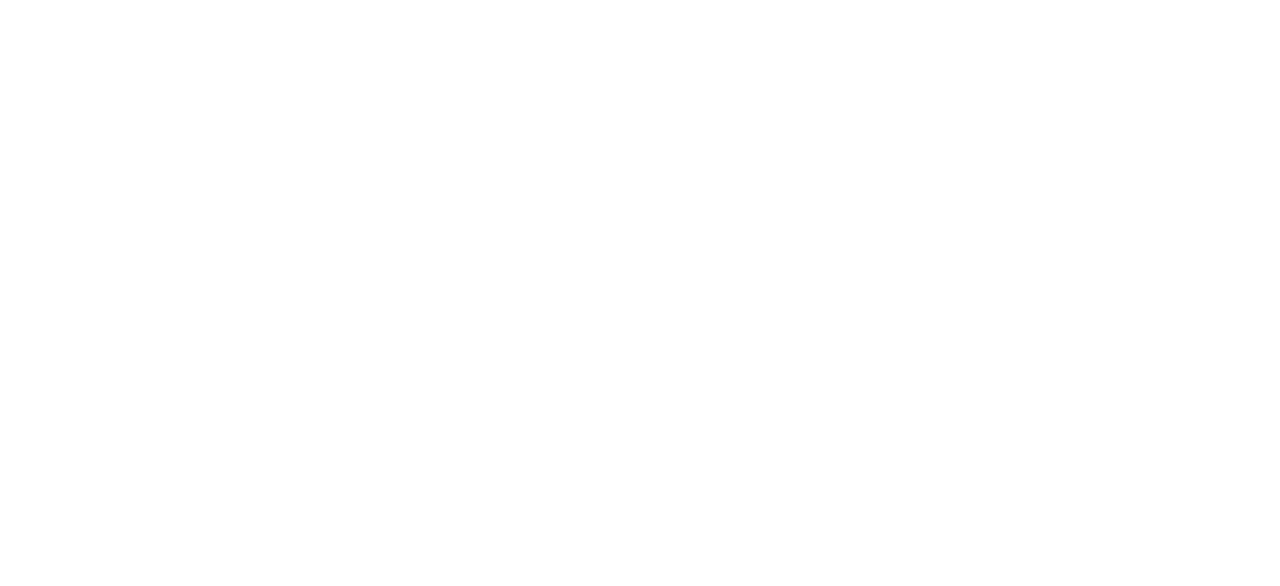
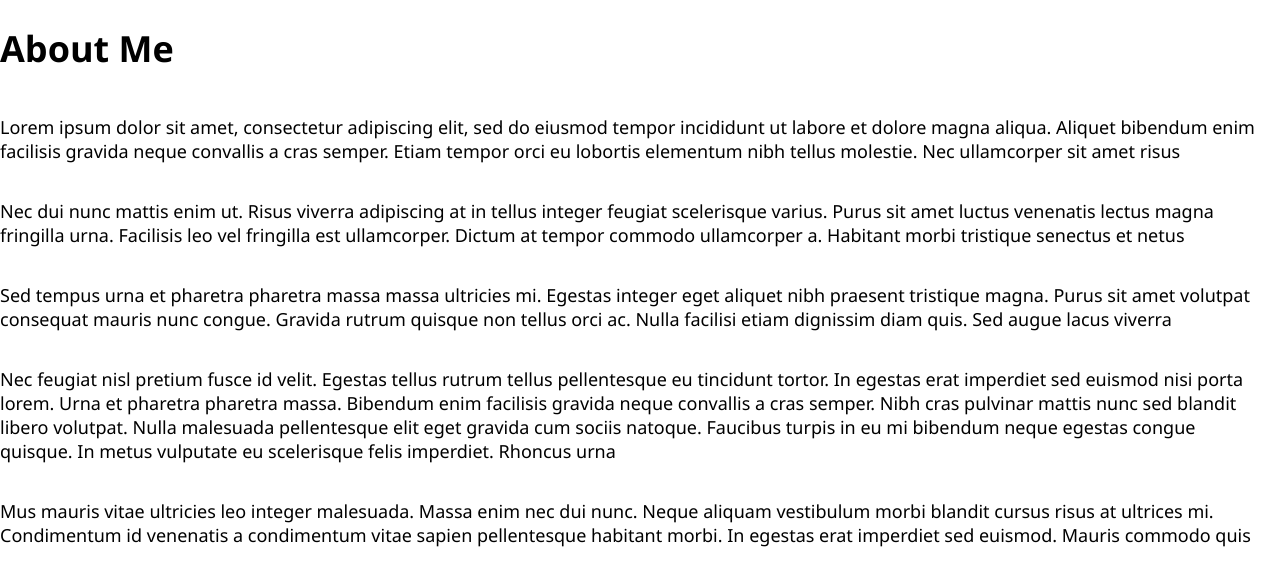
Before and after one commit to Dakshin22/my-blog, a React (Create React App) app in the folder frontend/: page /about in a window 1280 px wide. Shown: the top 586 px of the page. Built offline with nearby package versions, Linux system fonts and the light colour scheme.

Commit message:
Pages and Router setup

```diff
--- a/frontend/src/App.js
+++ b/frontend/src/App.js
@@ -2,6 +2,9 @@ import React from "react";
 import logo from "./logo.svg";
 import { BrowserRouter as Router, Route } from "react-router-dom";
 import Homepage from "./pages/Homepage";
+import AboutPage from "./pages/AboutPage";
+import ArticlePage from "./pages/ArticlePage";
+import ArticlesList from "./pages/ArticlesList";
 import "./App.css";
 
 function App() {
@@ -9,6 +12,9 @@ function App() {
     <Router>
       <div className="App">
         <Route path="/" component={Homepage} exact />
+        <Route path = "/about" component = {AboutPage}/>
+        <Route path = "/articles-list" component = {ArticlesList}/>
+        <Route path = "/article1" component = {ArticlePage}/>
       </div>
     </Router>
   );
--- a/frontend/src/pages/AboutPage.js
+++ b/frontend/src/pages/AboutPage.js
@@ -0,0 +1,46 @@
+import React from "react";
+
+const AboutPage = () => (
+  <>
+    <h1>About Me</h1>
+    <p>
+      Lorem ipsum dolor sit amet, consectetur adipiscing elit, sed do eiusmod
+      tempor incididunt ut labore et dolore magna aliqua. Aliquet bibendum enim
+      facilisis gravida neque convallis a cras semper. Etiam tempor orci eu
+      lobortis elementum nibh tellus molestie. Nec ullamcorper sit amet risus
+    </p>
+
+    <p>
+      Nec dui nunc mattis enim ut. Risus viverra adipiscing at in tellus integer
+      feugiat scelerisque varius. Purus sit amet luctus venenatis lectus magna
+      fringilla urna. Facilisis leo vel fringilla est ullamcorper. Dictum at
+      tempor commodo ullamcorper a. Habitant morbi tristique senectus et netus
+    </p>
+
+    <p>
+      Sed tempus urna et pharetra pharetra massa massa ultricies mi. Egestas
+      integer eget aliquet nibh praesent tristique magna. Purus sit amet
+      volutpat consequat mauris nunc congue. Gravida rutrum quisque non tellus
+      orci ac. Nulla facilisi etiam dignissim diam quis. Sed augue lacus viverra
+    </p>
+
+    <p>
+      Nec feugiat nisl pretium fusce id velit. Egestas tellus rutrum tellus
+      pellentesque eu tincidunt tortor. In egestas erat imperdiet sed euismod
+      nisi porta lorem. Urna et pharetra pharetra massa. Bibendum enim facilisis
+      gravida neque convallis a cras semper. Nibh cras pulvinar mattis nunc sed
+      blandit libero volutpat. Nulla malesuada pellentesque elit eget gravida
+      cum sociis natoque. Faucibus turpis in eu mi bibendum neque egestas congue
+      quisque. In metus vulputate eu scelerisque felis imperdiet. Rhoncus urna
+    </p>
+
+    <p>
+      Mus mauris vitae ultricies leo integer malesuada. Massa enim nec dui nunc.
+      Neque aliquam vestibulum morbi blandit cursus risus at ultrices mi.
+      Condimentum id venenatis a condimentum vitae sapien pellentesque habitant
+      morbi. In egestas erat imperdiet sed euismod. Mauris commodo quis
+    </p>
+  </>
+);
+
+export default AboutPage
--- a/frontend/src/pages/ArticlePage.js
+++ b/frontend/src/pages/ArticlePage.js
@@ -0,0 +1,9 @@
+import React from "react";
+
+const ArticlePage = () => (
+  <>
+    <h1>This is an article</h1>
+  </>
+);
+
+export default ArticlePage
--- a/frontend/src/pages/ArticlesList.js
+++ b/frontend/src/pages/ArticlesList.js
@@ -0,0 +1,9 @@
+import React from "react";
+
+const ArticlesList = () => (
+  <>
+    <h1>Articles</h1>
+  </>
+);
+
+export default ArticlesList
```
